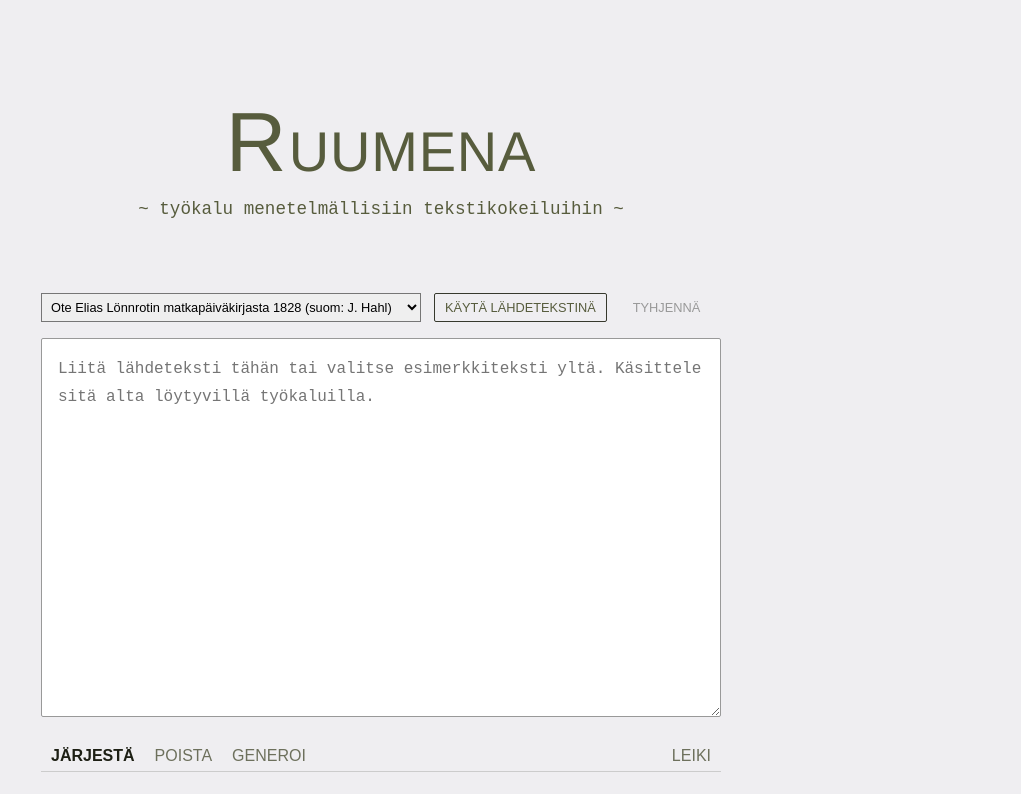
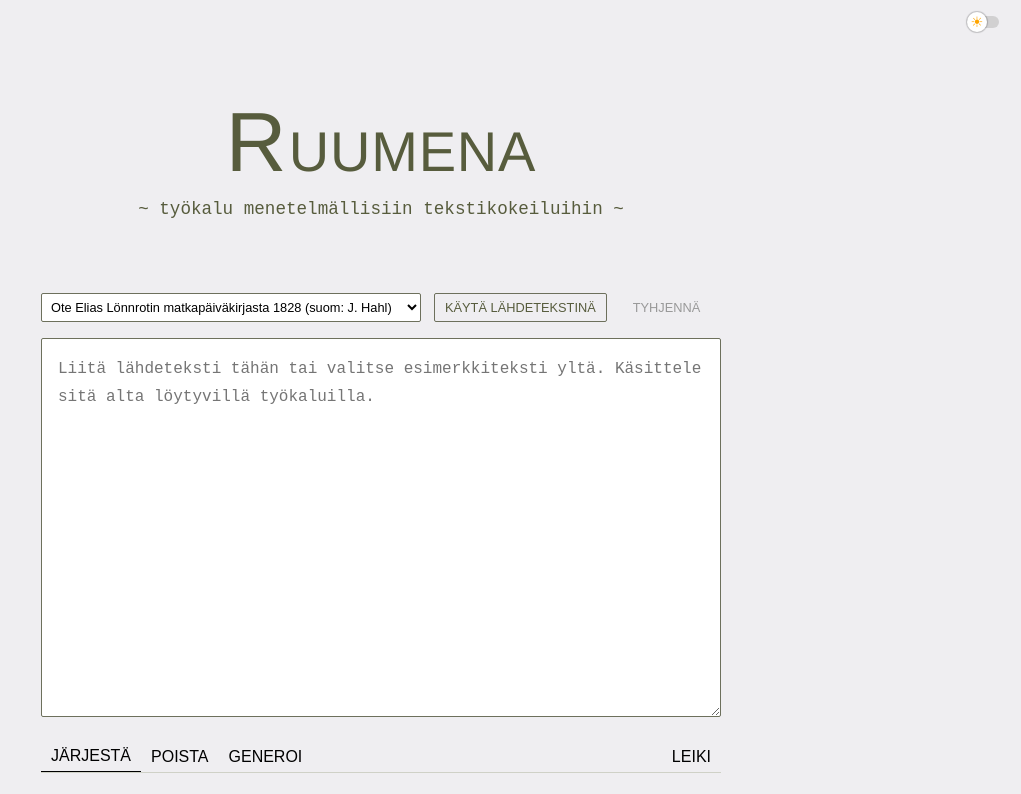
Before and after one commit to ttuovinen/ruumena, a React (Create React App) app: page / in a window 1280 px wide. Shown: the top 794 px of the page, without its empty margins (259-1280 px from the left). Built offline with nearby package versions, Linux system fonts and the light colour scheme; the HTML template or start-up script is replaced by a standard one.

Commit message:
Add dark mode and Toggler-component
plus adjust some colors etc.

```diff
--- a/package.json
+++ b/package.json
@@ -1,6 +1,6 @@
 {
   "name": "ruumena",
-  "version": "0.4.0",
+  "version": "0.4.1",
   "private": true,
   "dependencies": {
     "@types/jest": "^27.0.1",
--- a/src/App.css
+++ b/src/App.css
@@ -27,13 +27,44 @@ output {
 }
 body {
   font-family: 'Helvetica neue', Arial, Helvetica, sans-serif;
-  background: hsl(250, 9%, 94%);
   font-size: 18px;
   line-height: 1.8;
+  --col-bg: hsl(250, 9%, 94%);
+  --col-bg-contrast: white;
+  --col-text: black;
+  --col-primary: hsl(70, 20%, 30%);
+  --col-primary-light: hsl(70, 10%, 40%);
+  --col-primary-dark: hsl(70, 12%, 20%);
+  --col-active-tab: hsl(70, 20%, 10%);
+  --col-accent: hsl(250, 50%, 50%);
+  --col-disabled: #bdbdbd;
+  --col-border: hsl(70, 10%, 40%);
+  --col-border-light: hsl(70, 10%, 80%);
+  background: var(--col-bg);
+  color: var(--col-text);
+  accent-color: var(--col-accent);
+  transition: all 0.2s ease;
 }
-*:focus {
-  outline-color: hsl(250, 50%, 50%);
+body.dark {
+  --col-bg: hsl(70, 5%, 10%);
+  --col-bg-contrast: black;
+  --col-text: white;
+  --col-primary: hsl(70, 9%, 94%);
+  --col-primary-light: hsl(70, 9%, 94%);
+  --col-primary-dark: hsl(70, 9%, 94%);
+  --col-active-tab: hsl(70, 9%, 100%);
+  --col-accent: hsl(250, 90%, 80%);
+  --col-border: hsl(70deg 5% 45%);
+  --col-border-light: hsl(70, 5%, 30%);
+  --col-disabled: #656565;
+  accent-color: var(--col-accent);
 }
+
+*:focus:not(:focus-visible) {
+  outline: none;
+  /* box-shadow: 1px 1px 5px #7777; */
+}
+
 .main-content {
   max-width: 680px;
   padding: 0 20px;
@@ -47,7 +78,7 @@ body {
 .maintitle {
   font-size: 3.5rem;
   line-height: 1.5em;
-  color: hsl(70, 20%, 30%);
+  color: var(--col-primary);
   font-weight: 300;
   letter-spacing: 0.05rem;
 }
@@ -60,13 +91,16 @@ body {
   font-size: 1.1rem;
   font-family: monospace;
   margin: 0 auto;
-  color: hsl(70, 20%, 30%);
+  color: var(--col-primary);
 }
 select {
   -webkit-appearance: menulist-button;
+  background-color: var(--col-bg-contrast);
+  color: var(--col-text);
   font-size: 0.8rem;
-  margin-right: 5px;
   padding: 5px;
+  border-radius: 2px;
+  border: 1px solid var(--col-border);
 }
 .example-select {
   width: 380px;
@@ -75,15 +109,15 @@ select {
 }
 button {
   padding: 6px 10px;
-  margin: 0 0.5rem 1rem;;
+  margin: 0 0.5rem 1rem;
   font-size: 0.8rem;
   min-width: 50px;
   border-radius: 2px;
   margin-bottom: 1rem;
   text-transform: uppercase;
   cursor: pointer;
-  border: 1px solid hsl(70, 12%, 20%);
-  color: hsl(70, 20%, 30%);
+  border: 1px solid var(--col-border);
+  color: var(--col-primary);
   background: none;
   opacity: 1;
   transition: opacity 0.2s ease-out;
@@ -97,6 +131,117 @@ button:disabled {
   border-color: #999;
   cursor: initial;
 }
+
+input[type='checkbox'] {
+  margin: 0 0.25rem 0 0.75rem;
+  width: 1.5em;
+  height: 1.5em;
+}
+
+input[type='range'] {
+  max-width: 120px;
+  margin: 0 0.5rem;
+}
+
+input[type='text'] {
+  background: var(--col-bg-contrast);
+  color: var(--col-text);
+  padding: 5px;
+  font-size: 0.8rem;
+  margin: 0 0.5rem 5px;
+  border-radius: 2px;
+  border: 1px solid var(--col-border);
+}
+
+/*Toggler switch */
+.switch {
+  position: relative;
+  display: inline-flex;
+  align-items: center;
+}
+.switch input:focus-visible + .switch__toggle {
+  outline: 2px solid var(--col-accent);
+}
+.switch input {
+  opacity: 0;
+  position: absolute;
+  opacity: 0;
+  pointer-events: none;
+  margin-right: 5px;
+}
+.switch__toggle {
+  margin-right: 3px;
+}
+.switch__toggle::before,
+.switch__toggle::after {
+  content: '';
+  display: block;
+  margin: 0 3px;
+  transition: all 100ms cubic-bezier(0.4, 0, 0.2, 1);
+  background: var(--col-disabled);
+}
+.switch__toggle::before {
+  height: 0.75rem;
+  width: 2rem;
+  border-radius: 0.65rem;
+  opacity: 0.6;
+}
+.switch__toggle::after {
+  position: absolute;
+  top: 50%;
+  transform: translate(0, -50%);
+  height: 1.25rem;
+  width: 1.25rem;
+  border-radius: 50%;
+  box-shadow: 0 0 1px 1px #0003;
+  content: '✓';
+  color: var(--col-disabled);
+  font-family: Helvetica, Arial, sans-serif;
+  text-align: center;
+  line-height: 0;
+  display: flex;
+  align-items: center;
+  justify-content: center;
+}
+.switch input:disabled + .switch__toggle {
+  cursor: not-allowed;
+  filter: grayscale(100%);
+  opacity: 0.6;
+}
+.switch input:disabled + .switch__toggle::after {
+  box-shadow: none;
+}
+/* checked states */
+.switch input:checked + .switch__toggle::before,
+.switch input:checked + .switch__toggle::after {
+  background: var(--col-accent);
+}
+.switch input:checked + .switch__toggle::after {
+  transform: translate(calc(2rem - 100%), -50%);
+  color: #fffb;
+}
+.darkmode-switch {
+  position: absolute;
+  top: 1rem;
+  right: 1rem;
+}
+.darkmode-switch .switch__toggle::before,
+.darkmode-switch  input:checked + .switch__toggle::before {
+  background: var(--col-disabled);
+}
+
+.darkmode-switch .switch__toggle::after {
+  content: '☀';
+  font-size: 0.9rem;
+  color: orange;
+  background:white;
+}
+.darkmode-switch  input:checked + .switch__toggle::after {
+  content: '☾';
+  color: yellow;
+  background: var(--col-border-light);
+}
+
 .no-border {
   border: none;
 }
@@ -105,9 +250,10 @@ button:disabled {
 }
 .editor {
   display: block;
-  background: white;
+  background: var(--col-bg-contrast);
+  color: var(--col-text);
   width: 100%;
-  border: 1px solid #999;
+  border: 1px solid var(--col-border);
   border-radius: 2px;
   margin: 0 auto 1rem;
   box-sizing: border-box;
@@ -121,34 +267,25 @@ button:disabled {
   display: flex;
   flex-wrap: wrap;
   margin: 1.5rem 0;
-  border-bottom: 1px solid #ccc;
+  border-bottom: 1px solid var(--col-border-light);
   text-align: left;
 }
 .tab {
   border: none;
-  color: hsl(70, 10%, 40%);
+  border-radius: 0;
+  color: var(--color-primary-light);
   background: none;
   font-size: 1rem;
   margin: 0;
-}
-.tab:hover,
-.tab:focus {
-  outline: none;
-  text-decoration: underline;
 }
 @media only screen and (min-width: 600px) {
   .tab__right {
     margin-left: auto;
   }
 }
-
 .tab__active {
-  color: hsl(70, 20%, 10%);
-  font-weight: 600;
-}
-.tab__active:hover,
-.tab__active:focus {
-  text-decoration: none;
+  color: var(--col-text);
+  border-bottom: 1px solid;
 }
 .output-area-wrapper {
   min-height: 90vh;
@@ -156,8 +293,11 @@ button:disabled {
 }
 .options-wrapper {
   display: flex;
+  flex-direction: row;
+  flex-wrap: wrap;
   justify-content: center;
   margin: 1rem 0;
+  gap: 1rem;
   font-size: 1rem;
 }
 .tools {
@@ -178,21 +318,7 @@ button:disabled {
 label:hover {
   cursor: pointer;
 }
-input[type='checkbox'] {
-  margin: 0 0.25rem 0 0.75rem;
-  width: 1.5em;
-  height: 1.5em;
-}
-input[type='range'] {
-  margin: 0 0.5rem;
-}
-input[type='text'] {
-  padding: 4px 4px;
-  font-size: 0.8rem;
-  margin: 0 0.5rem 5px;
-  border-radius: 2px;
-  border: 1px solid #999;
-}
+
 .output-area {
   margin: 2rem 0;
   font-size: 1.1rem;
@@ -203,11 +329,11 @@ input[type='text'] {
 .page-footer {
   text-align: center;
   padding: 2rem;
-  color: hsl(70, 10%, 40%);
+  color: var(--color-primary-light);
   font-size: 0.9rem;
 }
 .page-footer a {
-  color: hsl(70, 10%, 40%);
+  color: var(--color-primary-light);
   text-decoration: none;
 }
 .page-footer a:hover,
@@ -221,7 +347,7 @@ input[type='text'] {
   border-radius: 3px;
   padding: 5px 15px;
   box-shadow: 1px 1px 3px #0003;
-  background: hsl(70, 20%, 30%);
+  background: col(--col-primary);
   color: white;
   opacity: 0;
   animation: fade 2s linear;
--- a/src/App.tsx
+++ b/src/App.tsx
@@ -1,16 +1,17 @@
 import React, {
+  useCallback,
   useEffect,
+  useMemo,
+  useRef,
   useState,
-  useRef,
-  useCallback,
-  useMemo,
 } from 'react';
+import './App.css';
+import ActiveTools from './components/ActiveTools';
+import DarkModeSwitch from './components/DarkModeSwitch';
 import Footer from './components/Footer';
 import ToolTabs from './components/ToolTabs';
-import ActiveTools from './components/ActiveTools';
+import { NO_INPUT, UNITS } from './constants';
 import examples from './examples';
-import './App.css';
-import { NO_INPUT, UNITS } from './constants';
 import { TabOptions, UnitOptions } from './types/types';
 
 const App: React.FC = () => {
@@ -77,7 +78,7 @@ const App: React.FC = () => {
     setSnack(text);
     const id = setTimeout(() => {
       setSnack('');
-    }, 2500);
+    }, 3000);
     timeoutRef.current = id;
   };
 
@@ -98,6 +99,7 @@ const App: React.FC = () => {
 
   return (
     <>
+      <DarkModeSwitch />
       <main className="main-content">
         <header className="title-area">
           <h1 className="maintitle">RUUMENA</h1>
@@ -117,11 +119,13 @@ const App: React.FC = () => {
                 {title}
               </option>
             ))}
-            {!!outputText && typeof outputText === 'string' && (
-              <option key="output" value="output">
-                KOHDETEKSTI (&quot;{outputText.substring(0, 32)}...&quot;)
-              </option>
-            )}
+            {!!outputText &&
+              typeof outputText === 'string' &&
+              outputText !== NO_INPUT && (
+                <option key="output" value="output">
+                  KOHDETEKSTI (&quot;{outputText.substring(0, 32)}...&quot;)
+                </option>
+              )}
           </select>
           <button type="button" onClick={insertExampleText}>
             käytä lähdetekstinä
@@ -176,6 +180,7 @@ const App: React.FC = () => {
             unit={unit}
             setOutputWith={setOutputWith}
           />
+
           <div className="output-area" aria-live="polite">
             {outputText}
           </div>
--- /dev/null
+++ b/src/components/DarkModeSwitch.tsx
@@ -0,0 +1,51 @@
+import { useEffect, useState } from 'react';
+import Toggler from './Toggler';
+
+function DarkModeSwitch() {
+  const [isOn, setIsOn] = useState(false);
+
+  const turnDarkModeOn = () => {
+    setIsOn(true);
+    document.body.classList.add('dark');
+  };
+
+  const turnDarkModeOff = () => {
+    setIsOn(false);
+    document.body.classList.remove('dark');
+  };
+
+  const toggleDarkMode = () => {
+    if (isOn) {
+      turnDarkModeOff();
+    } else {
+      turnDarkModeOn();
+    }
+  };
+
+  useEffect(() => {
+    window
+      .matchMedia('(prefers-color-scheme: dark)')
+      .addEventListener('change', (evt) => {
+        if (evt.matches) {
+          turnDarkModeOn();
+        } else {
+          turnDarkModeOff();
+        }
+      });
+    if (window.matchMedia('(prefers-color-scheme: dark)').matches) {
+      turnDarkModeOn();
+    }
+  }, []);
+
+  return (
+    <Toggler
+      className="darkmode-switch"
+      name="darkmode"
+      ariaLabel="vaihda väritila (vaalea/tumma)"
+      checked={isOn}
+      onChange={toggleDarkMode}
+    />
+  );
+}
+
+export default DarkModeSwitch;
--- a/src/components/RemoveTools.tsx
+++ b/src/components/RemoveTools.tsx
@@ -6,6 +6,7 @@ import {
 } from '../utils/removers';
 import { getUnitLabel } from '../constants';
 import { SetOutputFunction, UnitOptions } from '../types/types';
+import Toggler from './Toggler';
 
 interface Props {
   setOutputWith: SetOutputFunction;
@@ -139,15 +140,13 @@ const RemoveTools: React.FC<Props> = ({ setOutputWith, unit }) => {
         />
       </div>
       <div className="options-wrapper">
-        <label className="checkbox-label" htmlFor="remove-type">
-          <input
-            type="checkbox"
-            id="remove-type"
-            checked={replace}
-            onChange={() => setReplace(!replace)}
-          />
+        <Toggler
+          name="remove-type"
+          checked={replace}
+          onChange={() => setReplace(!replace)}
+        >
           korvaa poistetut {getUnitLabel('pluralNominative', unit)} viivoilla
-        </label>
+        </Toggler>
       </div>
     </>
   );
--- /dev/null
+++ b/src/components/Toggler.tsx
@@ -0,0 +1,31 @@
+interface TogglerProps {
+  children?: React.ReactNode;
+  className?: string;
+  name: string;
+  checked?: boolean;
+  onChange: (event?: any) => void;
+  ariaLabel?: string;
+}
+
+const Toggler = ({
+  children,
+  className,
+  name,
+  checked,
+  onChange,
+  ariaLabel,
+}: TogglerProps) => (
+  <label className={`switch ${className}`}>
+    <input
+      type="checkbox"
+      name={name}
+      checked={checked}
+      onChange={onChange}
+      aria-label={ariaLabel}
+    />
+    <span className="switch__toggle"></span>
+    {!!children && children}
+  </label>
+);
+
+export default Toggler;
```
Also changed, not shown: src/components/SortTools.tsx (+9 -12 lines).
